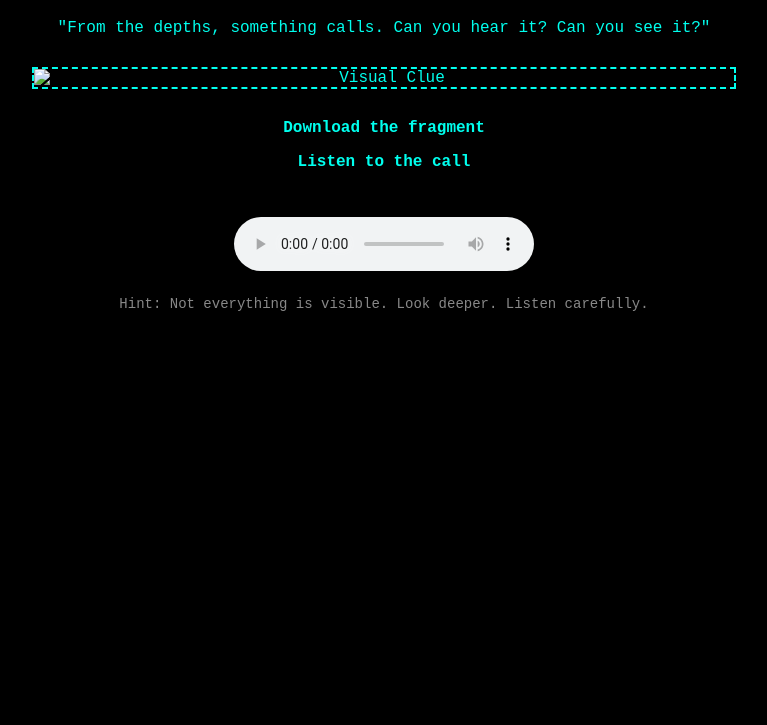
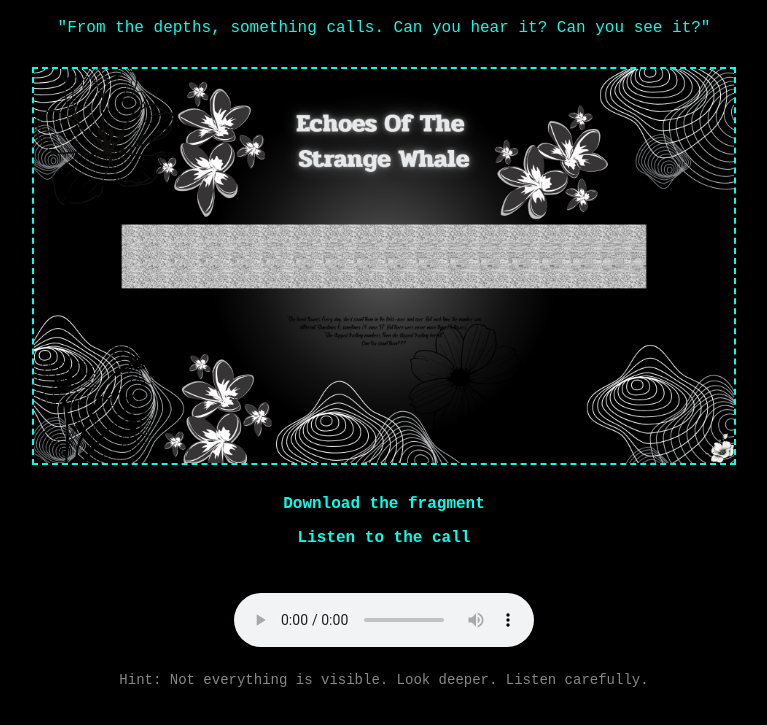
Before and after one commit to XeanaCelesxa/Senior-Quest-Part2, a plain HTML site: page index.html in a window 1280 px wide. Shown: the part 101-826 px from the top of the page, without its empty margins (256-1023 px from the left). Before the commit the page ends 800 px from the top, so only its background shows below. Drawn offline with Linux system fonts and the light colour scheme.

Commit message:
Update index.html

```diff
--- a/index.html
+++ b/index.html
@@ -39,9 +39,9 @@
   <h1>echoes of the whale</h1>
   <p>"From the depths, something calls. Can you hear it? Can you see it?"</p>
 
-  <img src="sight.png" alt="Visual Clue" />
+  <img src="Stereogram,Flower,Sound.png" alt="Visual Clue" />
 
-  <p><a href="Stereogram-AES-Whale&Flower.png" download>Download the fragment</a></p>
+  <p><a href="Stereogram,Flower,Sound.png" download>Download the fragment</a></p>
   <p><a href="whale_call.wav" download>Listen to the call</a></p>
 
   <audio controls>
```
